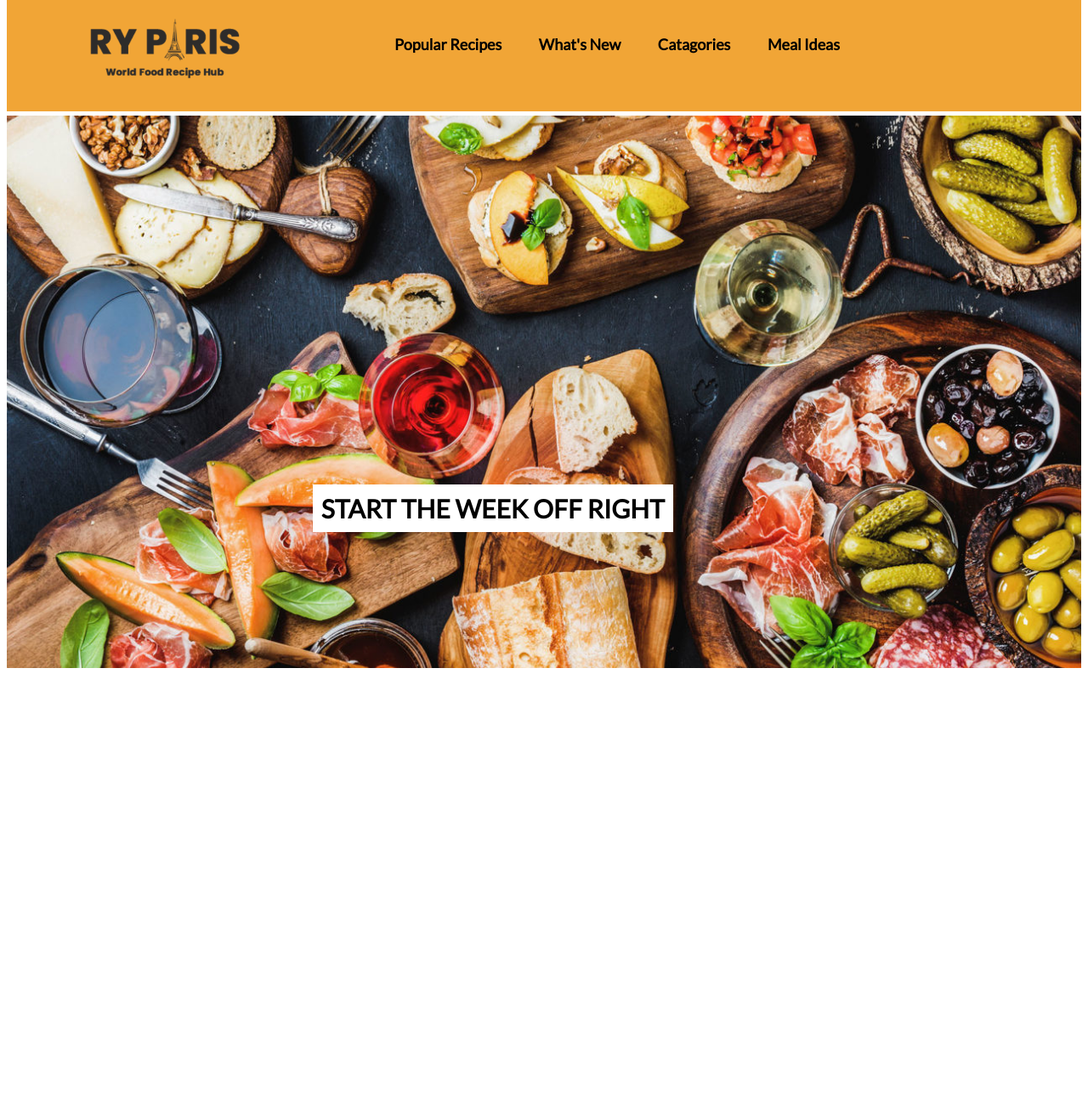
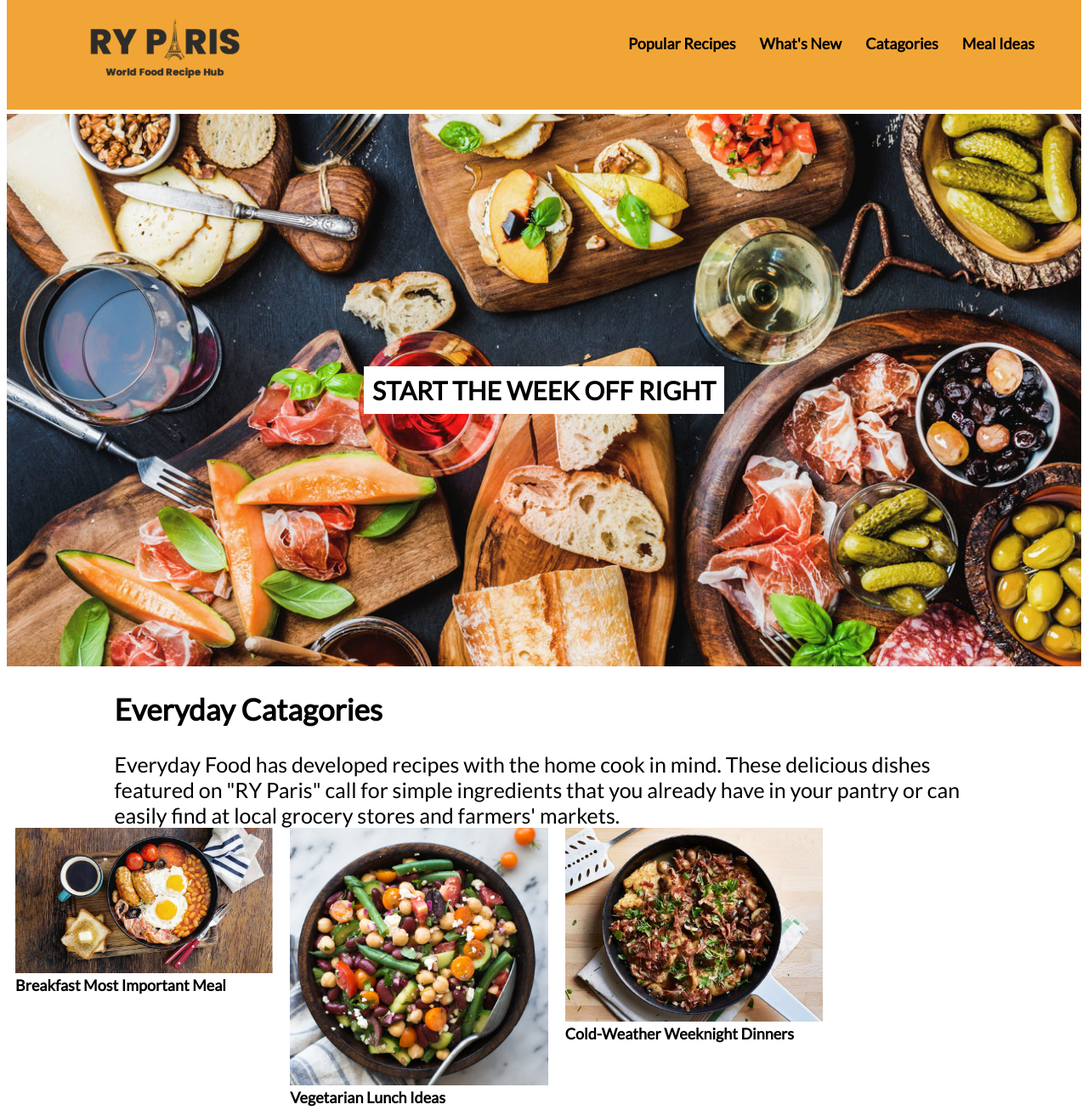
Before and after one commit to noahwhitley/2.0.02AProject, a plain HTML site: page index.html in a window 1280 px wide. Shown: the part 35-1341 px from the top of the page at 85% size. Before the commit the page ends 832 px from the top, so only its background shows below. Drawn offline with Linux system fonts and the light colour scheme.

Commit message:
created summary and started on previews

```diff
--- a/css/style.css
+++ b/css/style.css
@@ -10,8 +10,13 @@
     width: auto;
     background-color: rgb(241,165,54);
     margin: 0 auto;
+    padding: 30px;
+}
+
+.bannerdiv {
     display: flex;
-    padding: 30px;
+    align-items: center;
+    justify-content: space-between;
 }
 
 .logo img {
@@ -22,36 +27,37 @@
     margin-left: 15%;
 }
 
-.hyperlinks ul > li {
+.hyperlinks li {
+    list-style: none;
     display: inline-block;
-    width: auto;
-    margin: 20px;
-    text-align: rightss;
 }
 
-a {
+.hyperlinks li a {
     text-decoration: none;
+    font-size: 18px;
+    font-weight: 600;
     color: black;
+    margin-right: 25px;
 }
 
-.hyperlinks {
-
-    margin-top: 0%;
-    font-size: 18px;
-    font-weight: 600;
-}
 
 .hero {
     width: auto;
     height: auto;
     position: relative;
     margin: 5px 0px;
+    display: flex;
+    justify-content: center;
+    align-items: center;
+    height: 650px;
 }
 
 .hero img {
     width: 100%;
     object-fit: cover;
     height: 650px;
+    position: absolute;
+    z-index: -1;
 }
 
 .quote {
@@ -59,7 +65,42 @@ a {
     font-size: 30px;
     padding: 10px;
     font-weight: bolder;
-    position: absolute;
-    bottom: 25%;
-    right: 38%;
+
 }
+
+.intro {
+    margin: 0 10%;
+}
+
+.intro h2 {
+    font-size: 35px;
+}
+
+.intro span {
+    font-size: 25px;
+}
+
+.previews {
+    display: flex;
+    height: 100%;
+    width: 80%;
+}
+
+.foodPreview {
+    width: 30%;
+    height: 100%;
+    position: relative;
+    margin: 0px 10px;
+}
+
+.foodPreview img {
+    width: 100%;
+    object-fit: cover;
+    height: 100%;
+}
+
+.previewCaption {
+    font-size: 18px;
+    font-weight: 600;
+    color: black;
+}
--- a/index.html
+++ b/index.html
@@ -10,6 +10,7 @@
 <body>
     <div class="container">
         <div class="banner">
+            <div class="bannerdiv">
                 <div class="logo">
                     <img src="images/logo.png" alt="RY PARIS">
                 </div>
@@ -22,10 +23,35 @@
                     </ul>
                 </div>
             </div>
+        </div>
         <div class="hero">
             <img src="images/hero-image.jpg" alt="background food photo">
             <spanc class="quote">START THE WEEK OFF RIGHT</span>
         </div>
+        <div class="intro">
+            <h2>Everyday Catagories</h2>
+            <span>Everyday Food has developed recipes with the home cook in mind. These delicious dishes featured on "RY Paris" call for simple ingredients that you already have in your pantry or can easily find at local grocery stores and farmers' markets.</span>
+        </div>
+        <div class="previews">
+            <div class="foodPreview">
+                <img src="images/breakfast-ideas.jpg" alt="breakfast">
+                <div class="previewCaption">
+                    <span>Breakfast Most Important Meal</span>
+                </div>
+            </div>
+            <div class="foodPreview">
+                <img src="images/vegetarian-ideas.jpg" alt="breakfast">
+                <div class="previewCaption">
+                    <span>Vegetarian Lunch Ideas</span>
+                </div>
+            </div>
+            <div class="foodPreview">
+                <img src="images/cold-weather-dinners.jpeg" alt="breakfast">
+                <div class="previewCaption">
+                    <span>Cold-Weather Weeknight Dinners</span>
+                </div>
+            </div>
+        </div>
     </div>
 </body>
 </html>
```
Also changed, not shown: images/breakfast-ideas.jpg (added), images/cold-weather-dinners.jpeg (added), images/vegetarian-ideas.jpg (added). Lines whose indentation alone changed are shown as unchanged.
